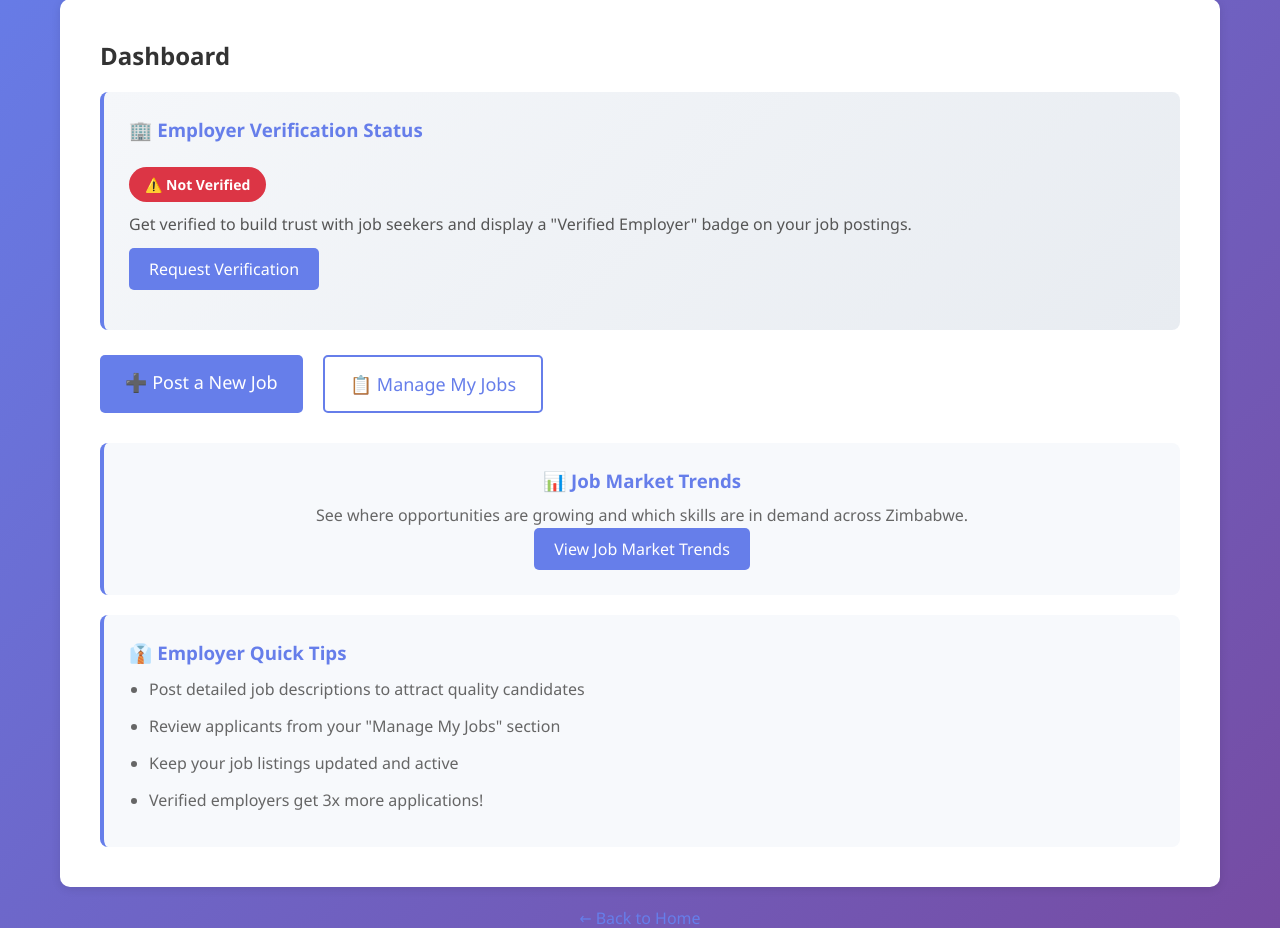
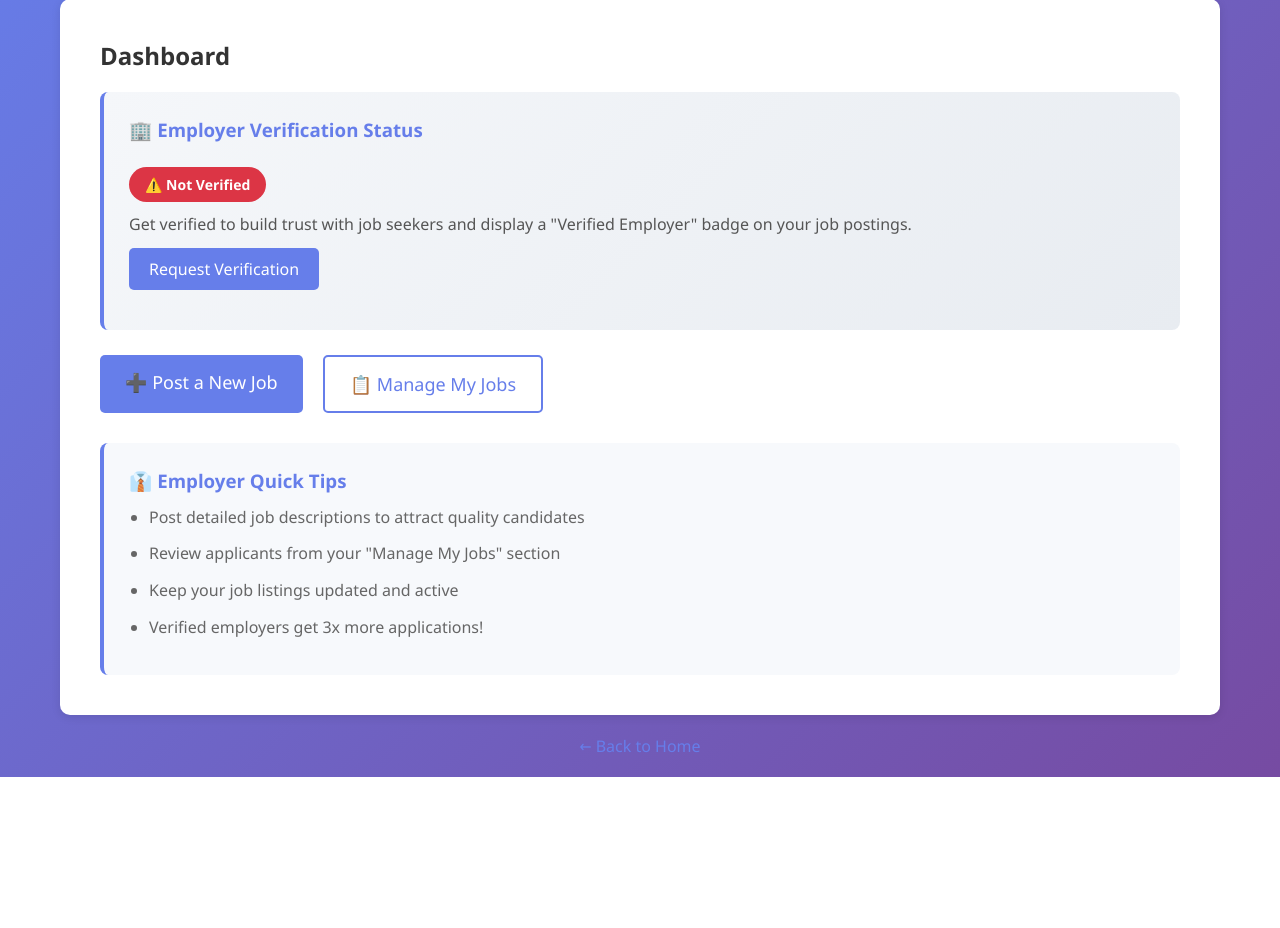
Before and after one commit to Tadothegreat/employnest, a Flask app: template templates/dashboard.html in a window 1280 px wide. Shown: the part 127-1055 px from the top of the page. After the commit the page ends 904 px from the top, so only its background shows below. Run offline with Flask 3, Linux system fonts and the light colour scheme; the template is opened without the code that fills it, so the values that code supplies are empty; the visitor is signed in with stand-in values (Sample User, id 1).

Commit message:
Remove job trends from employer dashboard, keep for job seekers only

```diff
--- a/templates/dashboard.html
+++ b/templates/dashboard.html
@@ -65,13 +65,6 @@
                     <a href="{{ url_for('my_jobs') }}" class="btn btn-outline btn-large">📋 Manage My Jobs</a>
                 </div>
 
-                <!-- Job Trends Button -->
-                <div class="card" style="margin-top: 20px; text-align: center;">
-                    <h3>📊 Job Market Trends</h3>
-                    <p>See where opportunities are growing and which skills are in demand across Zimbabwe.</p>
-                    <a href="{{ url_for('job_trends') }}" class="btn btn-primary">View Job Market Trends</a>
-                </div>
-
                 <!-- Quick Tips -->
                 <div class="card">
                     <h3>👔 Employer Quick Tips</h3>
@@ -122,7 +115,7 @@
                     <a href="{{ url_for('profile') }}" class="btn btn-outline btn-large">📝 Complete Your Profile</a>
                 </div>
 
-                <!-- Job Trends Button -->
+                <!-- Job Trends Button (Job Seekers Only) -->
                 <div class="card" style="margin-top: 20px; text-align: center;">
                     <h3>📊 Job Market Trends</h3>
                     <p>See where opportunities are growing, which sectors are hiring, and what skills employers want.</p>
```
